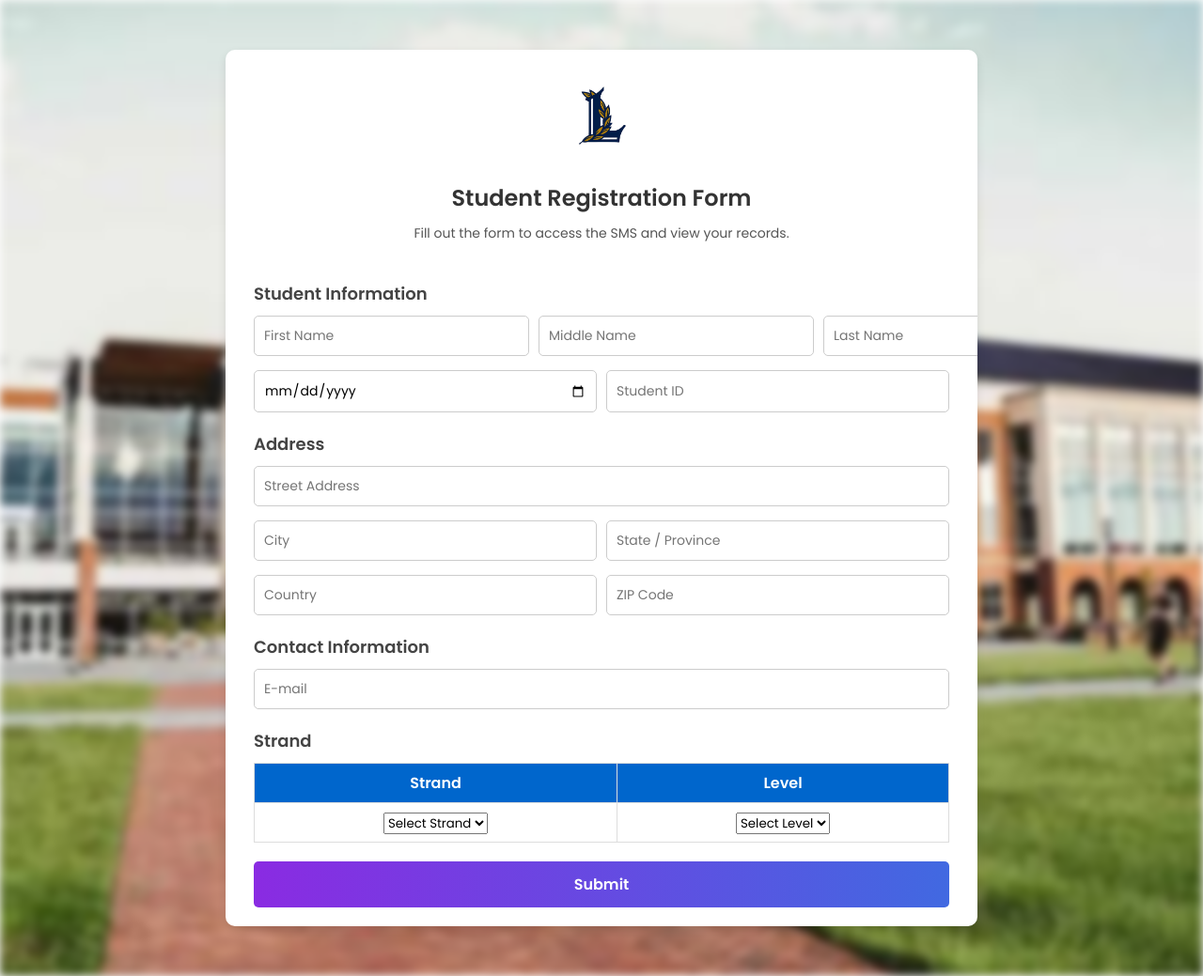
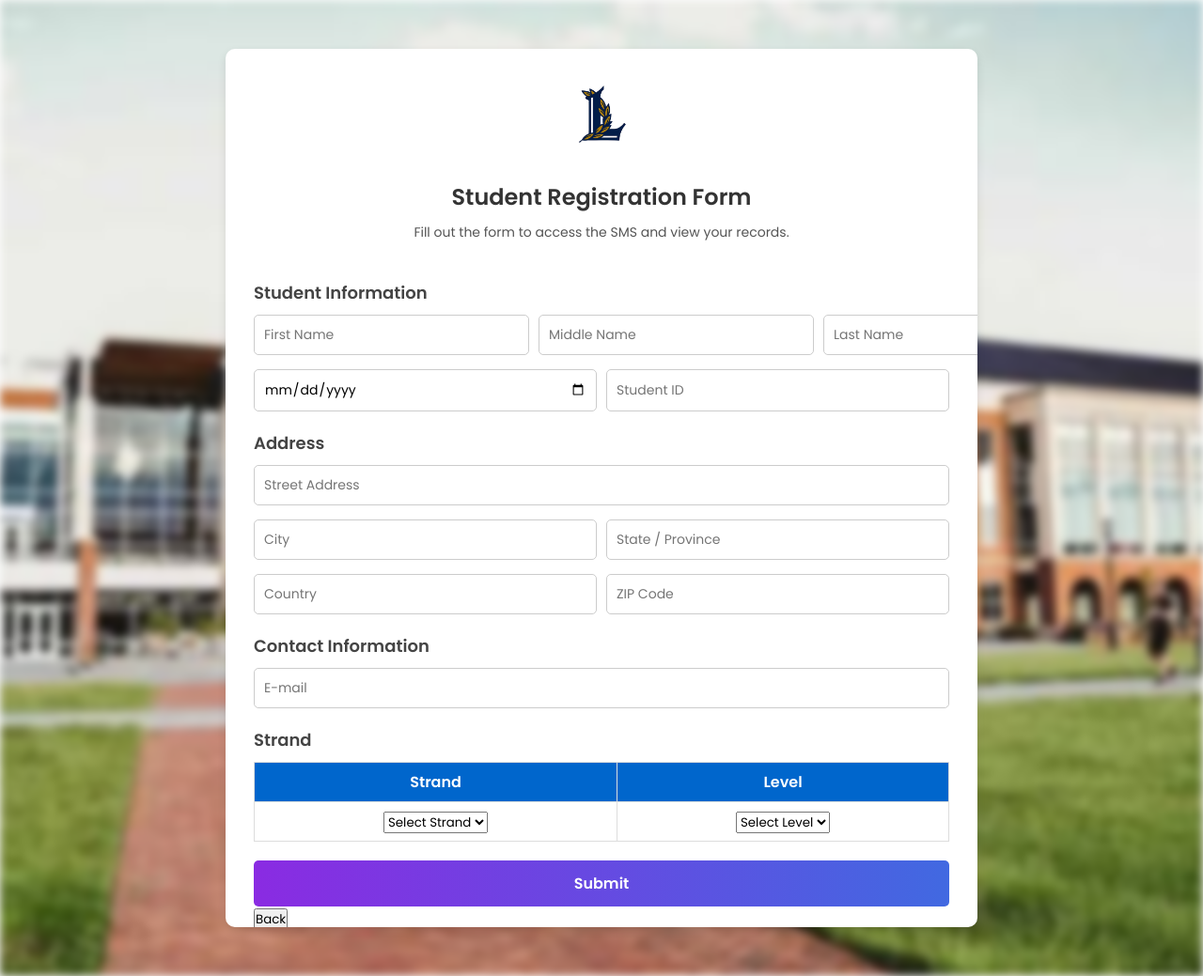
Before and after one commit to Rencelagsil/LATHOUGS, a PHP site: page /enroll.php in a window 1280 px wide. Shown: the whole page at 94% size. Run offline with PHP 8.4, Linux system fonts and the light colour scheme.

Commit message:
back button

```diff
--- a/enroll.php
+++ b/enroll.php
@@ -75,6 +75,8 @@
             </table>
 
             <button type="submit" class="submit-btn">Submit</button>
+            <button type="button" class="back-btn" onclick="window.location.href='index.php';">Back</button>
+
         </form>
     </div>
 
```
